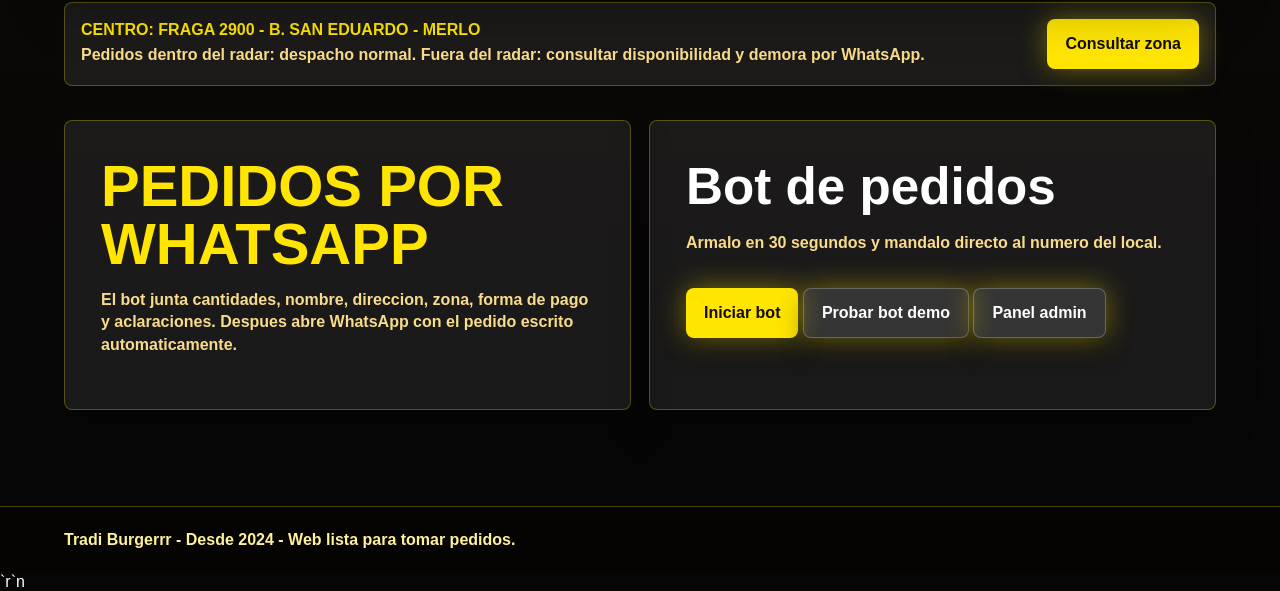
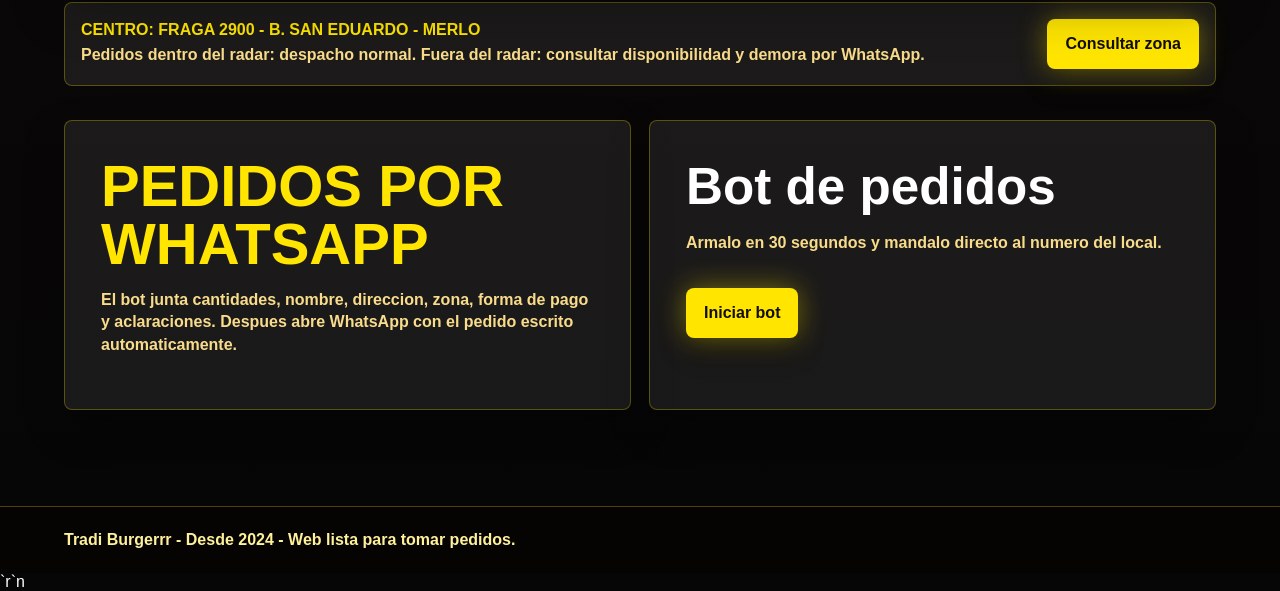
Before and after one commit to tobiasbrito/tradyburger, a website with bundled scripts: page hamburguesas.html in a window 1280 px wide. Shown: the part 2942-3533 px from the top of the page. Built offline with nearby package versions, Linux system fonts and the light colour scheme; no server answers.

Commit message:
Clean public bot links

```diff
--- a/hamburguesas.html
+++ b/hamburguesas.html
@@ -1310,8 +1310,6 @@
         <h2>Bot de pedidos</h2>
         <p>Armalo en 30 segundos y mandalo directo al numero del local.</p>
         <button class="button" type="button" data-open-chat>Iniciar bot</button>
-        <a class="button secondary" href="bot/">Probar bot demo</a>
-        <a class="button secondary" href="admin/">Panel admin</a>
       </div>
     </section>
   </main>
```
